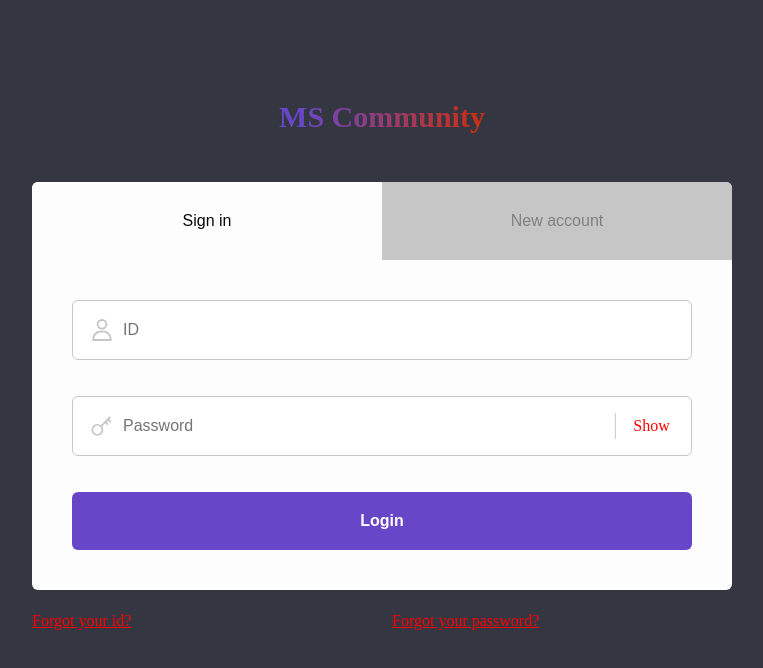
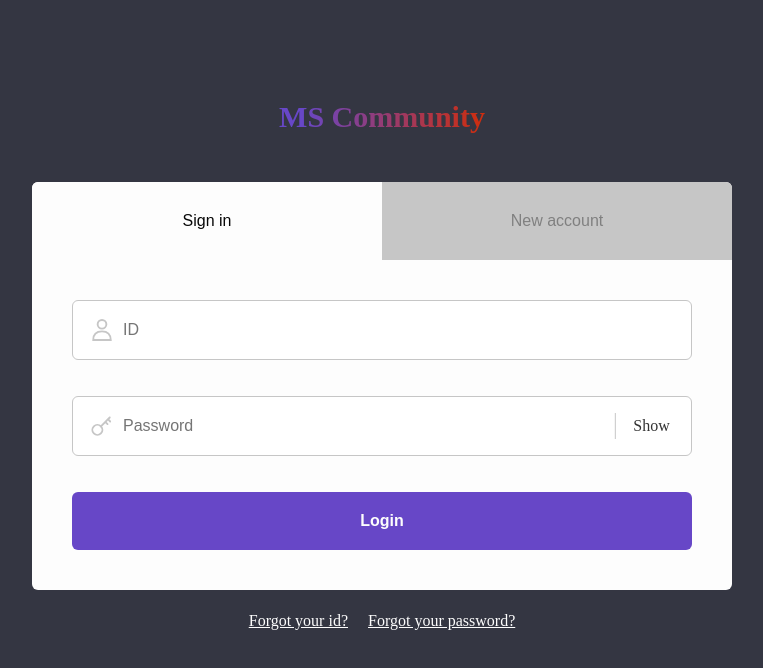
Before and after one commit to Ppakgong/ppak_crud_frontend, a React (Vite) app: page /auth in a window 1280 px wide. Shown: the top 668 px of the page, without its empty margins (258-1021 px from the left). Built offline with nearby package versions, Linux system fonts and the light colour scheme.

Commit message:
fix: isError css

```diff
--- a/src/components/atoms/Text/Text.tsx
+++ b/src/components/atoms/Text/Text.tsx
@@ -10,7 +10,6 @@ export type TextStyleProps = {
   };
   $isUnderline?: boolean;
   $isPointer?: boolean;
-  $isError?: boolean;
 };
 
 export type TextProps = TextStyleProps & {
@@ -25,7 +24,6 @@ export type TextProps = TextStyleProps & {
  * @param gradient 우측방향으로 startColor to endColor
  * @param isUnderline default: false
  * @param isPointer default: false
- * @param isError default: true
  * @returns
  */
 const Text = ({ label, ...props }: TextProps) => {
@@ -51,11 +49,4 @@ const Index = styled.span<TextStyleProps>`
     text-decoration: ${({ $isUnderline = false }) =>
     $isUnderline ? "underline" : "none"};
   cursor: ${({ $isPointer = false }) => ($isPointer ? "pointer" : "normal")};
-  ${({ $isError = true }) =>
-    $isError &&
-    css`
-      width: 100%;
-      height: 100%;
-      color: red;
-    `}
 `;
--- a/src/components/molecules/IconInput/IconInput.tsx
+++ b/src/components/molecules/IconInput/IconInput.tsx
@@ -52,7 +52,7 @@ const IconInput = ({
           <Text label={isHide ? "Show" : "Hide"} />
         </HideWrapper>
       )}
-      <Error>{isError && <Text label="*에러" />}</Error>
+      <Error>{isError && <Text label="*에러" $color="red2" />}</Error>
     </Container>
   );
 };
--- a/src/styles/theme.ts
+++ b/src/styles/theme.ts
@@ -29,6 +29,7 @@ const theme = {
     green1: "#5cdb95",
     purple1: "#6747C7",
     red1: "#CF2D0C",
+    red2: "red",
     blue_dark: "#343642",
     blue_light: "#2f889a",
   },
```
